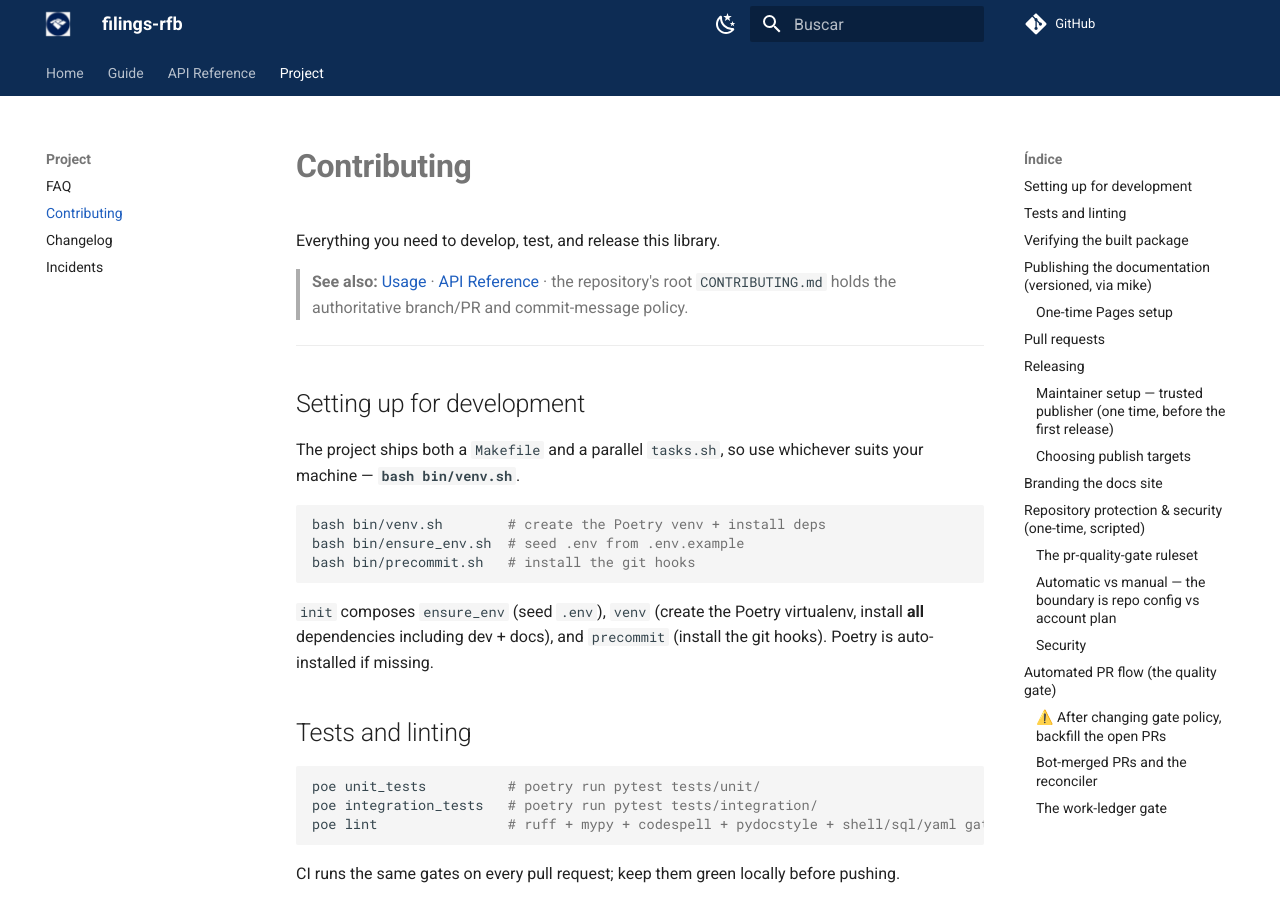
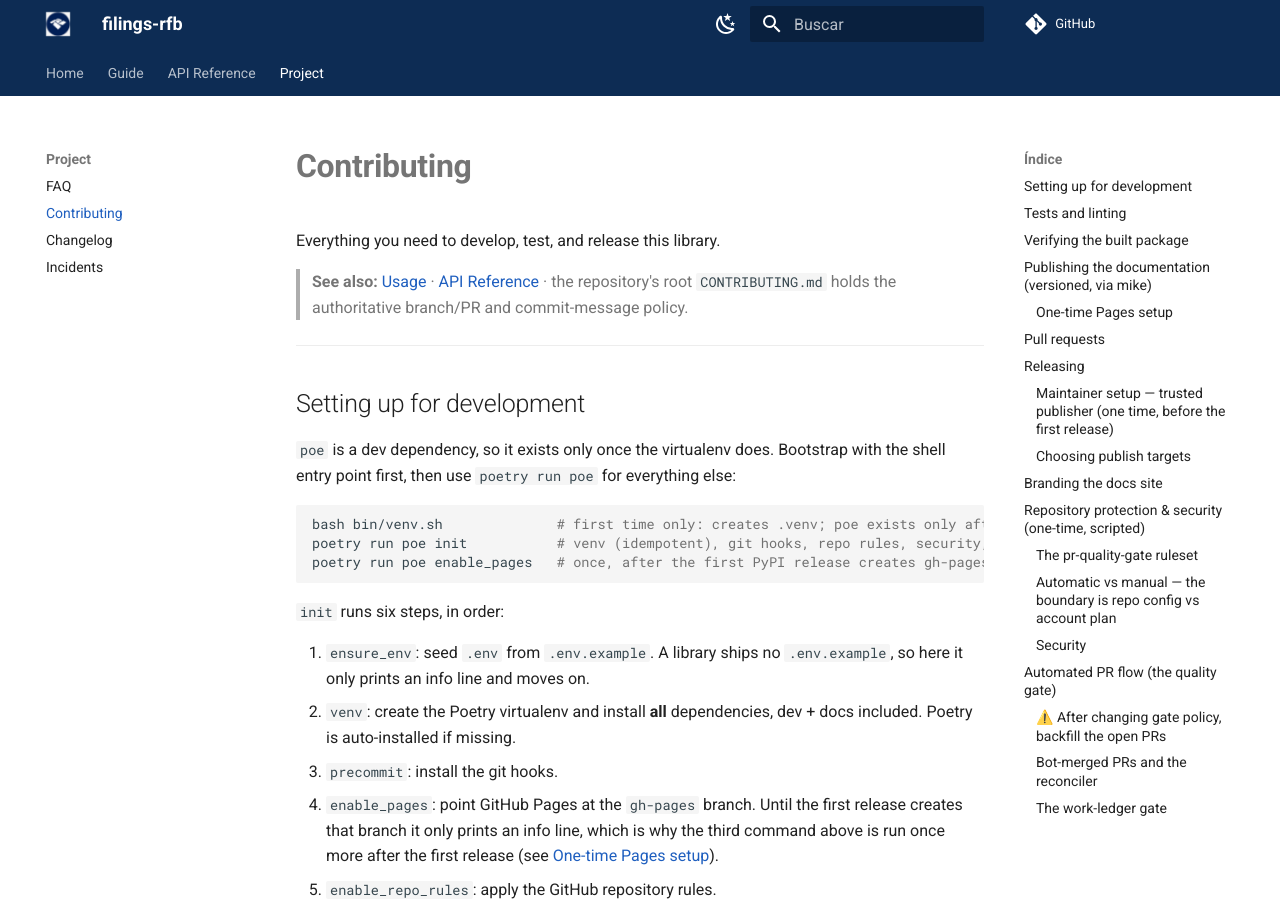
Before and after one commit to guilhermegor/filings-rfb, an MkDocs documentation site: the page built from docs/contributing.md, in a window 1280 px wide and 900 px high. Built offline with MkDocs 1.6.1 and Material for MkDocs 9.7.7, drawn with Linux system fonts in a browser that asks for light colours; comment, search, counter and statistics services are not loaded; the version menu is left out; some of the changed text lies outside the part shown.

Commit message:
docs: give one working development setup sequence (#47)
Show bash bin/venv.sh, poetry run poe init, then poe enable_pages once
after the first release, in README, CONTRIBUTING and docs/contributing.
List all six init steps, drop the Makefile/tasks.sh claim, and drop the
stale install-from-source line in docs/index.md.

Port blueprintx#871: ensure_env.sh is an info-line no-op without a
.env.example, and init's help says to run venv.sh first.

````diff
--- a/docs/contributing.md
+++ b/docs/contributing.md
@@ -9,18 +9,27 @@ Everything you need to develop, test, and release this library.
 
 ## Setting up for development
 
-The project ships both a `Makefile` and a parallel `tasks.sh`, so use whichever suits your
-machine — **`bash bin/venv.sh`**.
+`poe` is a dev dependency, so it exists only once the virtualenv does. Bootstrap with the shell
+entry point first, then use `poetry run poe` for everything else:
 
 ```bash
-bash bin/venv.sh        # create the Poetry venv + install deps
-bash bin/ensure_env.sh  # seed .env from .env.example
-bash bin/precommit.sh   # install the git hooks
+bash bin/venv.sh              # first time only: creates .venv; poe exists only after this
+poetry run poe init           # venv (idempotent), git hooks, repo rules, security, Pages
+poetry run poe enable_pages   # once, after the first PyPI release creates gh-pages
 ```
 
-`init` composes `ensure_env` (seed `.env`), `venv` (create the Poetry virtualenv, install **all**
-dependencies including dev + docs), and `precommit` (install the git hooks). Poetry is
-auto-installed if missing.
+`init` runs six steps, in order:
+
+1. `ensure_env`: seed `.env` from `.env.example`. A library ships no `.env.example`, so here it
+   only prints an info line and moves on.
+2. `venv`: create the Poetry virtualenv and install **all** dependencies, dev + docs included.
+   Poetry is auto-installed if missing.
+3. `precommit`: install the git hooks.
+4. `enable_pages`: point GitHub Pages at the `gh-pages` branch. Until the first release creates
+   that branch it only prints an info line, which is why the third command above is run once
+   more after the first release (see [One-time Pages setup](#one-time-pages-setup)).
+5. `enable_repo_rules`: apply the GitHub repository rules.
+6. `enable_security`: enable the GitHub security helpers.
 
 ## Tests and linting
 
--- a/poe_tasks.toml
+++ b/poe_tasks.toml
@@ -1,7 +1,7 @@
 [tool.poe.tasks.init]
 sequence = ["ensure_env", "venv", "precommit", "enable_pages", "enable_repo_rules", "enable_security"]
 default_item_type = "ref"
-help = "Bootstrap everything: .env, venv, pre-commit hooks, GitHub Pages/rules/security"
+help = "Bootstrap everything: .env, venv, pre-commit hooks, GitHub Pages/rules/security (run 'bash bin/venv.sh' once first so poe exists)"
 
 [tool.poe.tasks.ensure_env]
 shell = "bash bin/ensure_env.sh || true"
````
Also changed, not shown: CONTRIBUTING.md (+10 -3 lines), README.md (+12 -6 lines), bin/CLAUDE.md (+1 -1 lines), docs/index.md (+0 -3 lines), 1 other file.
